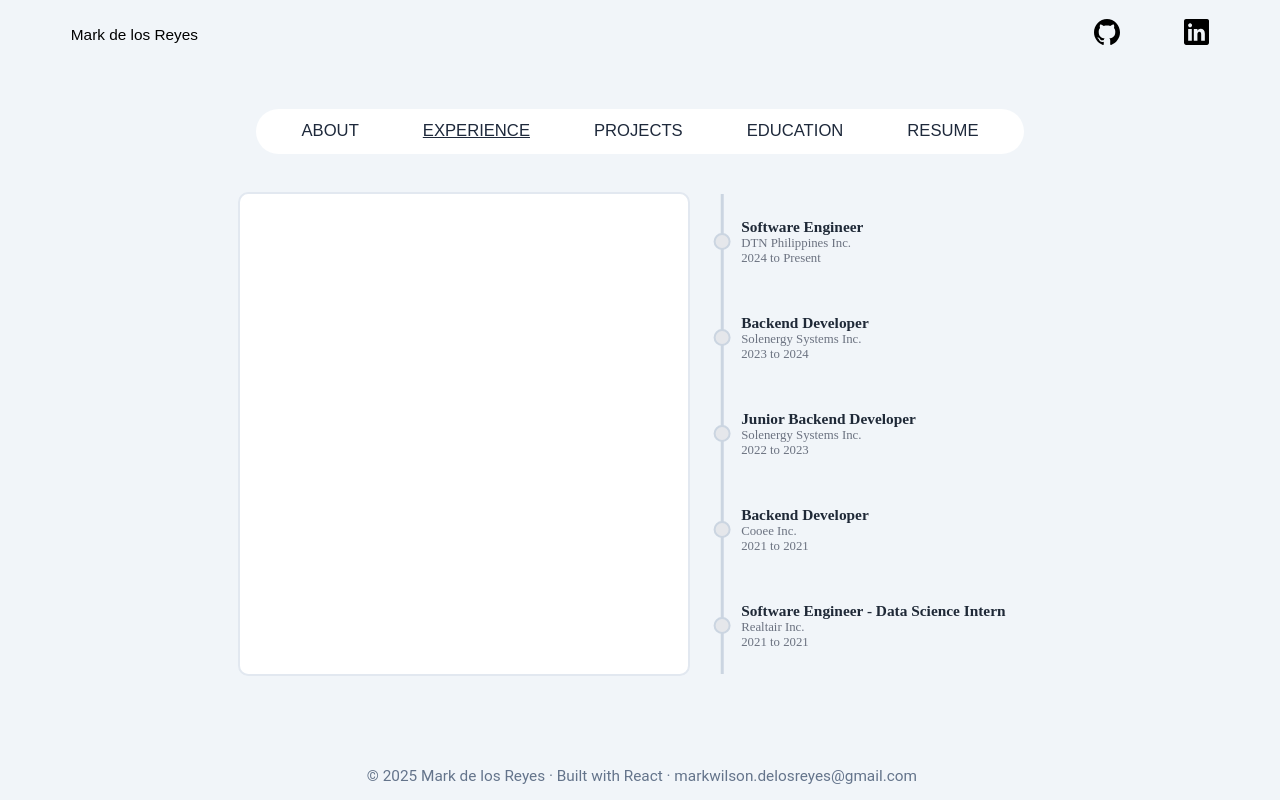
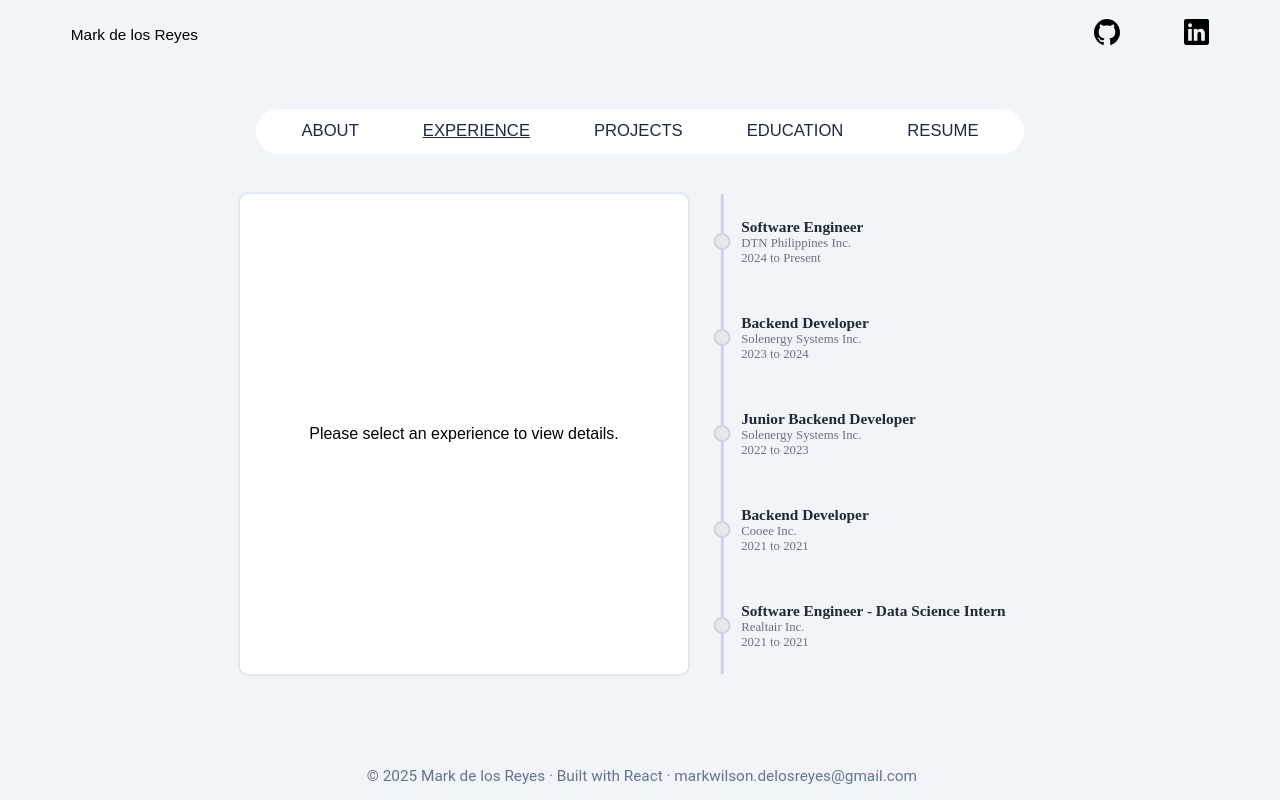
Before and after one commit to mawi-delosreyes/Portfolio, a React (Vite) app: page /experience in a window 1280 px wide. Built offline with nearby package versions, Linux system fonts and the light colour scheme.

Commit message:
feat: added experience layout and headers

```diff
--- a/src/pages/Experience.tsx
+++ b/src/pages/Experience.tsx
@@ -14,8 +14,22 @@ function ExperiencePage() {
 
     return (
         <div id="experience">
-            <div id="timeline-content">
-            </div>
+
+            {activeIndex !== null ? (
+                <div className="timeline-content-container">
+                    <div id='timeline-content-selected'>
+                        <h3>{experiences[activeIndex].company}</h3>
+                        <h4>{experiences[activeIndex].role}</h4>
+                        <p>{experiences[activeIndex].period}</p>
+                    </div>
+                </div>
+            ) : (
+                <div className="timeline-content-container">
+                    <div id='timeline-content-not-selected'>
+                        <p>Please select an experience to view details.</p>
+                    </div>
+                </div>
+            )}
 
             <div id="timeline">
                 <div id="timeline-line"></div>
--- a/src/styles/experience.css
+++ b/src/styles/experience.css
@@ -74,7 +74,7 @@
     margin: 0;
 }
 
-#timeline-content {
+.timeline-content-container {
     position: relative;
     display: flex;
     align-items: center;
@@ -86,3 +86,35 @@
     border-radius: 0.8vw;
     align-self: center;
 }
+
+#timeline-content-not-selected {
+    width: 90%;
+    text-align: center;
+    margin: auto;
+    font-family: Poppins, sans-serif;
+    font-size: 2vh;
+}
+
+#timeline-content-selected {
+    width: 90%;
+    height: 90%;
+}
+
+#timeline-content-selected h3 {
+    font-size: 1.5vw;
+}
+
+#timeline-content-selected h4 {
+    font-size: 1.1vw;
+}
+
+#timeline-content-selected p {
+    font-size: 1vw;
+}
+
+#timeline-content-selected h3,
+#timeline-content-selected h4,
+#timeline-content-selected p {
+    margin: 0 0 0.2vh 0;
+    padding: 0;
+}
```
